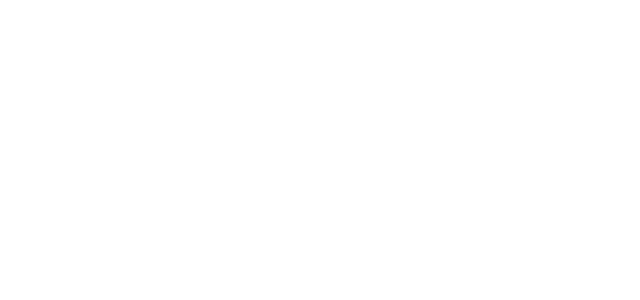
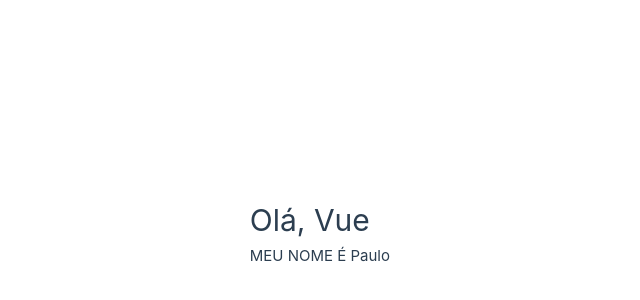
Before and after one commit to ninho10/site-em-vuejs, a Vue app in the folder meu-projeto/vue-project/: page / in a window 1280 px wide. Shown: the part 168-468 px from the top of the page, without its empty margins (250-890 px from the left). Built offline with nearby package versions, Linux system fonts and the light colour scheme.

Commit message:
site trabalho
commit para fechar o dia...

```diff
--- a/meu-projeto/vue-project/index.html
+++ b/meu-projeto/vue-project/index.html
@@ -1,5 +1,5 @@
 <!DOCTYPE html>
-<html lang="en">
+<html lang="pt-br">
   <head>
     <meta charset="UTF-8">
     <link rel="icon" href="/favicon.ico">
--- a/meu-projeto/vue-project/src/App.vue
+++ b/meu-projeto/vue-project/src/App.vue
@@ -1,3 +1,16 @@
 <template>
+  <primeiro-componente/>
+</template>
 
-</template>
+<script>
+import primeiroComponente from './components/primeiroComponente.vue';
+
+export default{
+  name: 'App',
+  components: {
+    primeiroComponente
+  }
+}
+
+
+</script>
--- /dev/null
+++ b/meu-projeto/vue-project/src/components/primeiroComponente.vue
@@ -0,0 +1,19 @@
+<template>
+  <div>
+  <h1>Olá, Vue</h1>
+  <p>MEU NOME É {{ nome }}</p>
+</div>
+</template>
+
+<script>
+  export default {
+    name: 'primeiroComponents',
+    data(){
+      return {
+        nome: "Paulo"
+      }
+    }
+  }
+
+
+</script>
```
Also changed, not shown: meu-projeto/vue-project/src/components/HelloWorld.vue (added).
